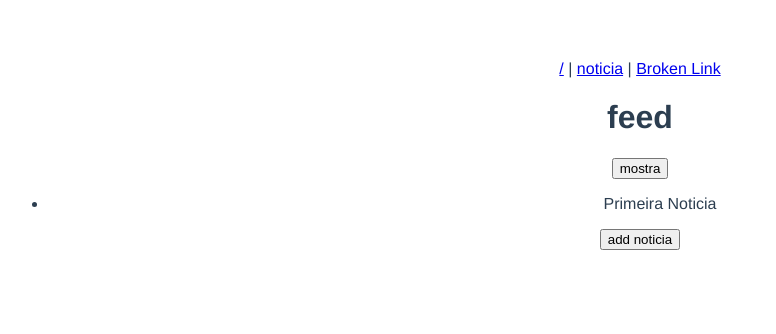
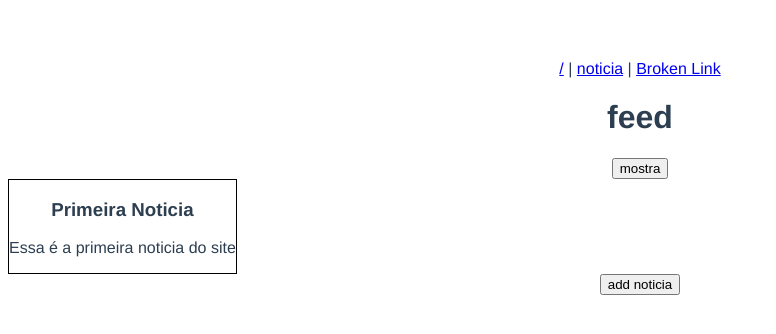
Before and after one commit to pedrodiogo219/portal-noticias, a Vue app: page / in a window 1280 px wide. Both pictures are taken after a click on the button "add noticia". Shown: the top 334 px of the page, without its empty margins (0-776 px from the left). Built offline with nearby package versions, Linux system fonts and the light colour scheme.

Commit message:
implementar feed e resumo noticia

```diff
--- a/src/components/FeedNoticias.vue
+++ b/src/components/FeedNoticias.vue
@@ -2,21 +2,36 @@
     <h1>feed</h1>
     <button v-on:click="mostra()">mostra</button>
 
-    <ul>
-        <li v-for="(noticia, index) in this.$parent.noticias.value" :key="index">{{noticia.titulo}}</li>
-    </ul>
+    <div id="listaNoticias">
+        <ResumoNoticia v-for="(noticia, index) in this.$parent.noticias.value" :key="index" :noticia="noticia"></ResumoNoticia>
+    </div>
 
 </template>
 
 <script>
+    import ResumoNoticia from './ResumoNoticia.vue';
+
+
     export default {
-        created(){
-            console.log(this.$parent.noticias)
-        },
-        methods: {
-            mostra: function(){
-                console.log(this.$parent.noticias)
-            }
+    created() {
+        console.log(this.$parent.noticias);
+    },
+    methods: {
+        mostra: function () {
+            console.log(this.$parent.noticias);
         }
-    }
+    },
+    components: { ResumoNoticia }
+}
 </script>
+
+
+<style scoped>
+
+#listaNoticias{
+    display: flex;
+    flex-direction: row;
+    flex-wrap: wrap;
+}
+
+</style>
--- a/src/components/ResumoNoticia.vue
+++ b/src/components/ResumoNoticia.vue
@@ -1 +1,20 @@
-<template><h3>resumo noticia</h3></template>
+<template>
+    <div id="container">
+        <h3>{{ noticia.titulo }}</h3>
+        <p>{{ noticia.descricao }}</p>
+    </div>
+</template>
+
+<script>
+
+export default {
+    props: ['noticia']
+}
+</script>
+
+<style scoped>
+#container{
+    border: 1px solid black;
+    display: block;
+}
+</style>
```
